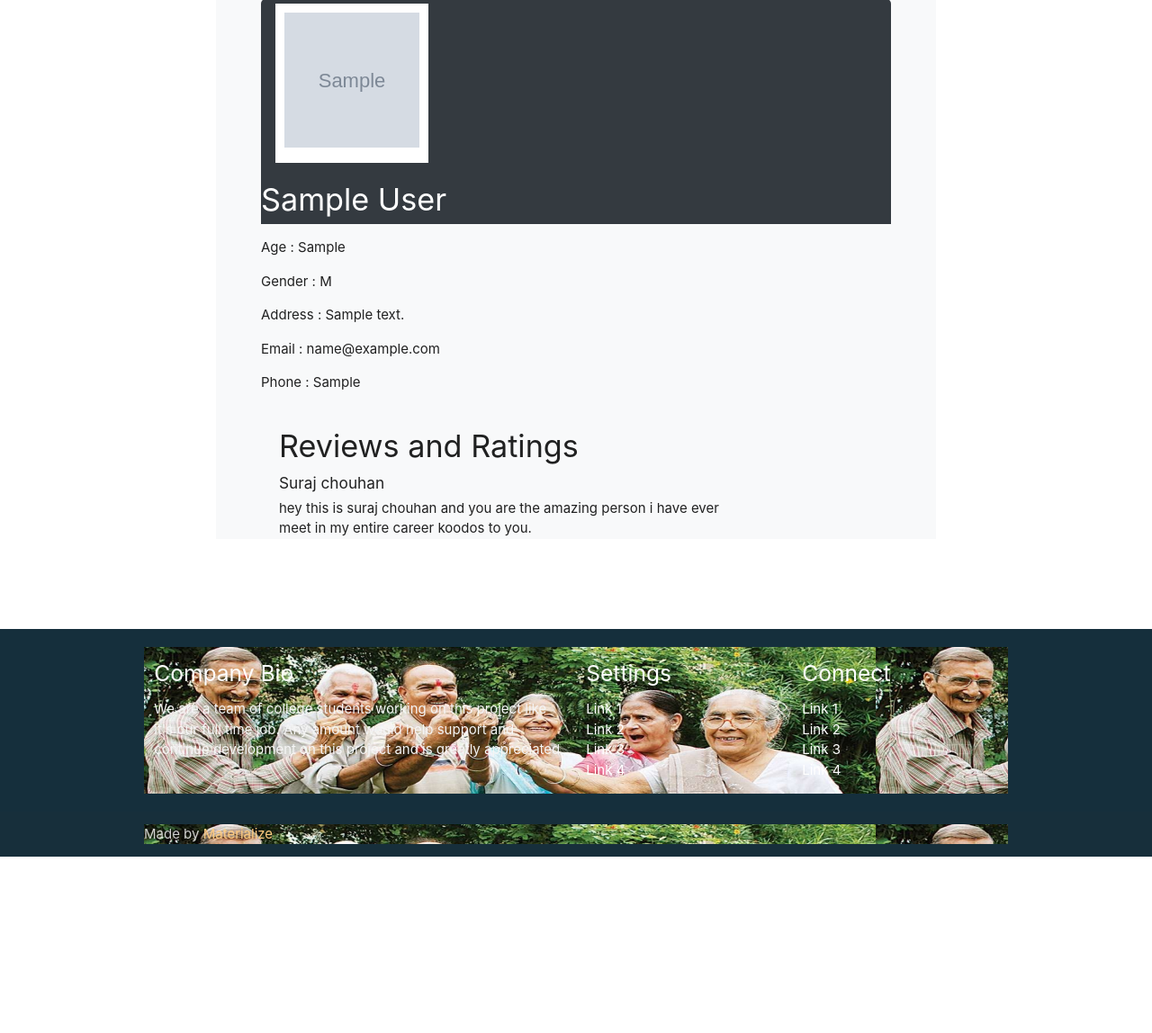
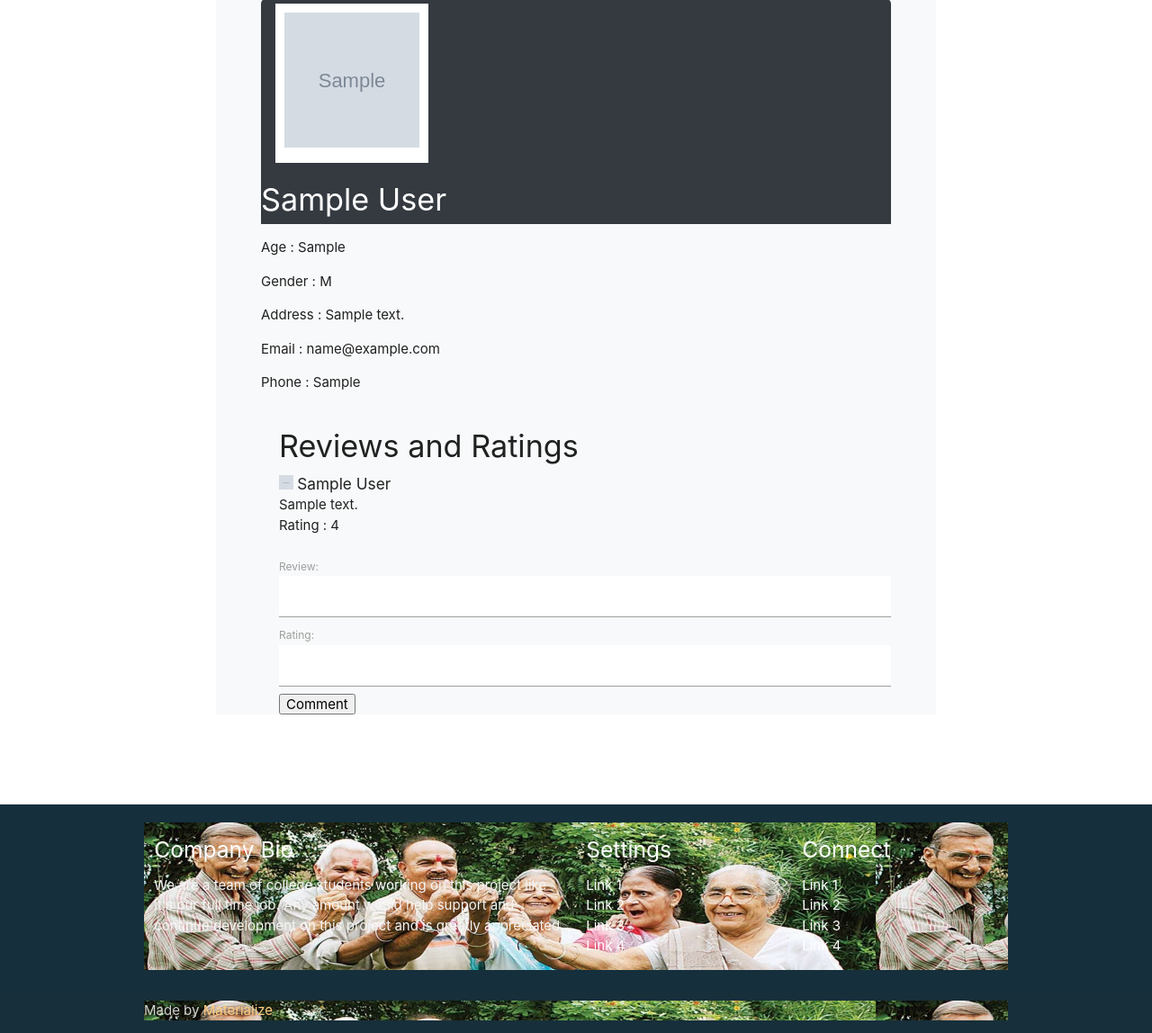
Before and after one commit to csagar131/CareAll, a Django app: a page that uses caremain/templates/detailuser.html in a window 1280 px wide. Shown: the part 101-1249 px from the top of the page at 90% size. Before the commit the page ends 1053 px from the top, so only its background shows below. Run offline with Django 3.2, Linux system fonts and the light colour scheme; a user stored in the database is signed in; tables that the repository leaves empty hold one stand-in row (values such as "Sample post"); grey boxes marked "Sample" are stand-in pictures; some libraries are stand-ins or nearby versions.

Commit message:
add review and rating feature

```diff
--- a/accounts/views.py
+++ b/accounts/views.py
@@ -4,6 +4,7 @@ from django.views.generic import CreateView,UpdateView
 from accounts.models import User,CareSeeker,CareGiver
 from django.views import View
 from accounts.forms import ElderSignupForm,YoungerSignupForm,EditProfileForm,AddFundForm
+from caremain.forms import ReviewForm
 from caremain.models import CareRequests
 from django.http import HttpResponse
 
@@ -23,10 +24,11 @@ class YoungerUserCreate(CreateView):
 
 class DisplayProfileView(View):
     def get(self,request,slug,*args,**kwargs):
+        form = ReviewForm()
         if request.user.is_elder == True:
             careseeker= CareSeeker.objects.get(user = request.user)
-            return render(request,'profile.html',context = {'careseeker':careseeker})
-        return render(request,'profile.html')
+            return render(request,'profile.html',context = {'careseeker':careseeker,'form':form})
+        return render(request,'profile.html',context = {'form':form})
 
 class EditProfileView(UpdateView):
     model = User
--- a/caremain/admin.py
+++ b/caremain/admin.py
@@ -1,5 +1,6 @@
 from django.contrib import admin
-from caremain.models import CareRequests,Transaction
+from caremain.models import CareRequests,Transaction,Review
 
 admin.site.register(CareRequests)
 admin.site.register(Transaction)
+admin.site.register(Review)
--- a/caremain/forms.py
+++ b/caremain/forms.py
@@ -3,3 +3,8 @@ from django import forms
 
 class StartServiceForm(forms.Form):
     days = forms.IntegerField()
+
+
+class ReviewForm(forms.Form):
+    review = forms.CharField(max_length=255)
+    rating = forms.IntegerField()
--- a/caremain/models.py
+++ b/caremain/models.py
@@ -30,3 +30,10 @@ class Transaction(models.Model):
     careseeker = models.ForeignKey(User,models.CASCADE,related_name = 'tseeker')
     tamount = models.IntegerField()
     timestamp = models.DateTimeField(default = datetime.now())
+
+
+class Review(models.Model):
+    review_for = models.ForeignKey(User,models.CASCADE,related_name = 'review_for')
+    review_by = models.ForeignKey(User,models.CASCADE,related_name='review_by')
+    comment = models.CharField(max_length=255)
+    rating = models.IntegerField()
--- a/caremain/templates/detailuser.html
+++ b/caremain/templates/detailuser.html
@@ -31,12 +31,22 @@
       </div>
       <div class="bottom-section">
           <h4>Reviews and Ratings</h4>
+          {% for review in reviews %}
             <div id="reviews">
-              <h6>Suraj chouhan</h6>
+              <img src="{{review.review_by.image.url}}" width="16px" height="16px">
+              <h6 style="display: inline;">{{review.review_by.first_name}} {{review.review_by.last_name}}</h6>
               <p>
-                  hey this is suraj chouhan and you are the amazing person i have ever meet in my entire career koodos to you.
+                  {{review.comment}}
               </p>
+              Rating : {{review.rating}}
             </div>
+          {% endfor %}
+            <br/>
+            <form method="POST">
+              {{form}}
+              {% csrf_token %}
+              <input type="submit"  value="Comment">
+            </form>
       </div>
 
     </div>
--- a/caremain/views.py
+++ b/caremain/views.py
@@ -4,8 +4,8 @@ from django.views import View
 from accounts.models import CareGiver,User,CareSeeker
 from django.views.generic import DetailView,ListView,UpdateView
 from django.http import HttpResponse
-from caremain.models import CareRequests,Transaction
-from caremain.forms import StartServiceForm
+from caremain.models import CareRequests,Transaction,Review
+from caremain.forms import StartServiceForm,ReviewForm
 from accounts.views import AddFundView
 from accounts.forms import AddFundForm
 from datetime import datetime,timedelta
@@ -22,19 +22,27 @@ class ListElders(View):
             return render(request,'listcandidate.html',context = {'elders':elders})
 
 
-class CandidateDetailView(DetailView):
-    model = User
-    template_name = 'detailuser.html'
-    context_object_name = 'usr'
+class CandidateDetailView(View):
+    def get(self,request,slug,*args,**kwargs):
+        usr = User.objects.get(slug = slug)
+        context = {'usr':usr}
+        if CareRequests.objects.filter(caregiver = self.request.user,careseeker = usr,status = 'pending').exists():
+            context['req_status'] = 'pending'
+        if self.request.user.is_elder == False:
+            context['careseeker'] = CareSeeker.objects.get(user = usr)
+        reviews = Review.objects.filter(review_for = usr)
+        context['reviews'] = reviews
+        context['form'] = ReviewForm()
+        return render(request,'detailuser.html',context)
 
-    def get_context_data(self, **kwargs):
-        data = super().get_context_data(**kwargs)
-        usr = User.objects.get(slug = self.object.slug)
-        if CareRequests.objects.filter(caregiver = self.request.user,careseeker = usr,status = 'pending').exists():
-            data['req_status'] = 'pending'
-        if self.request.user.is_elder == False:
-            data['careseeker'] = CareSeeker.objects.get(user = usr)
-        return data
+    def post(self,request,slug,*args,**kwargs):
+        form = ReviewForm(request.POST)
+        form.is_valid()
+        print(form.cleaned_data)
+        review_for = User.objects.get(slug=slug)
+        Review.objects.create(review_for = review_for ,review_by=request.user,\
+        comment = form.cleaned_data['review'],rating = form.cleaned_data['rating'])
+        return redirect('candidatedetail',slug = slug)
 
 
 class SendCareRequestView(View):
```
Also changed, not shown: caremain/migrations/0006_auto_20200627_1732.py (added), caremain/migrations/0007_auto_20200627_1753.py (added).
